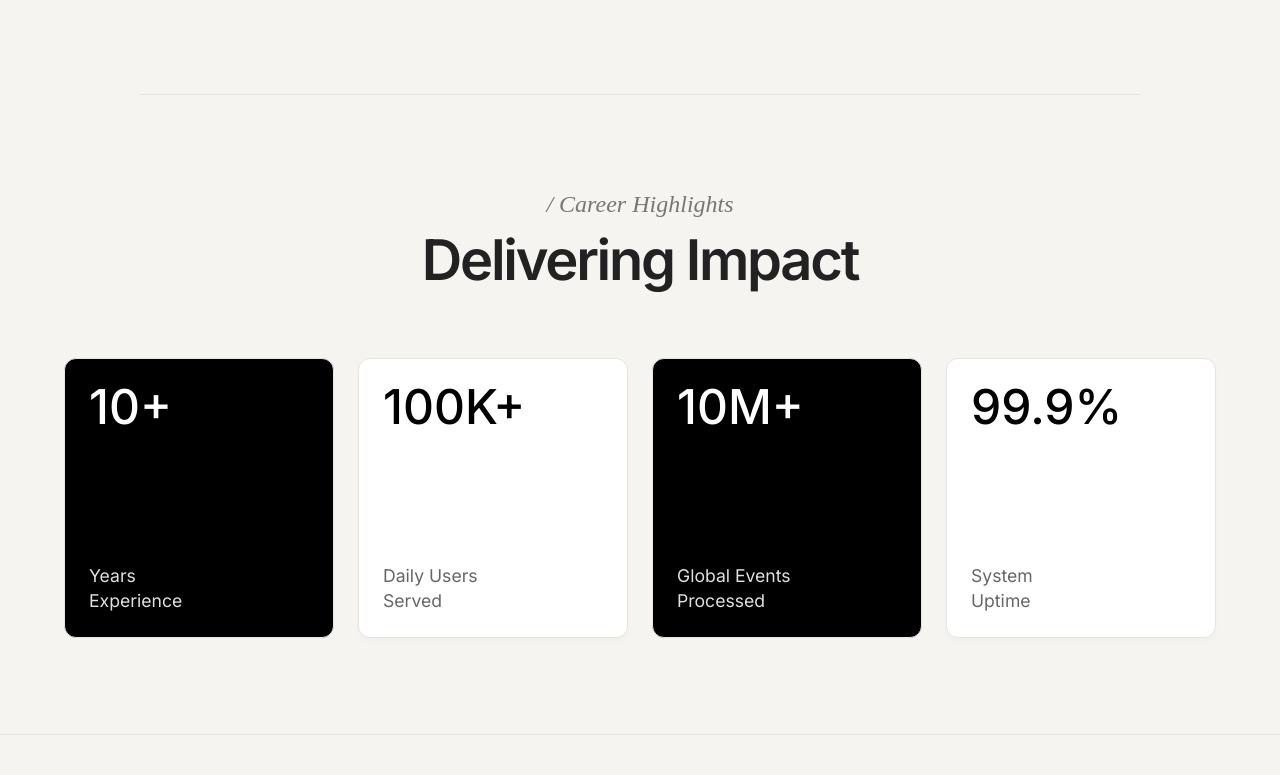
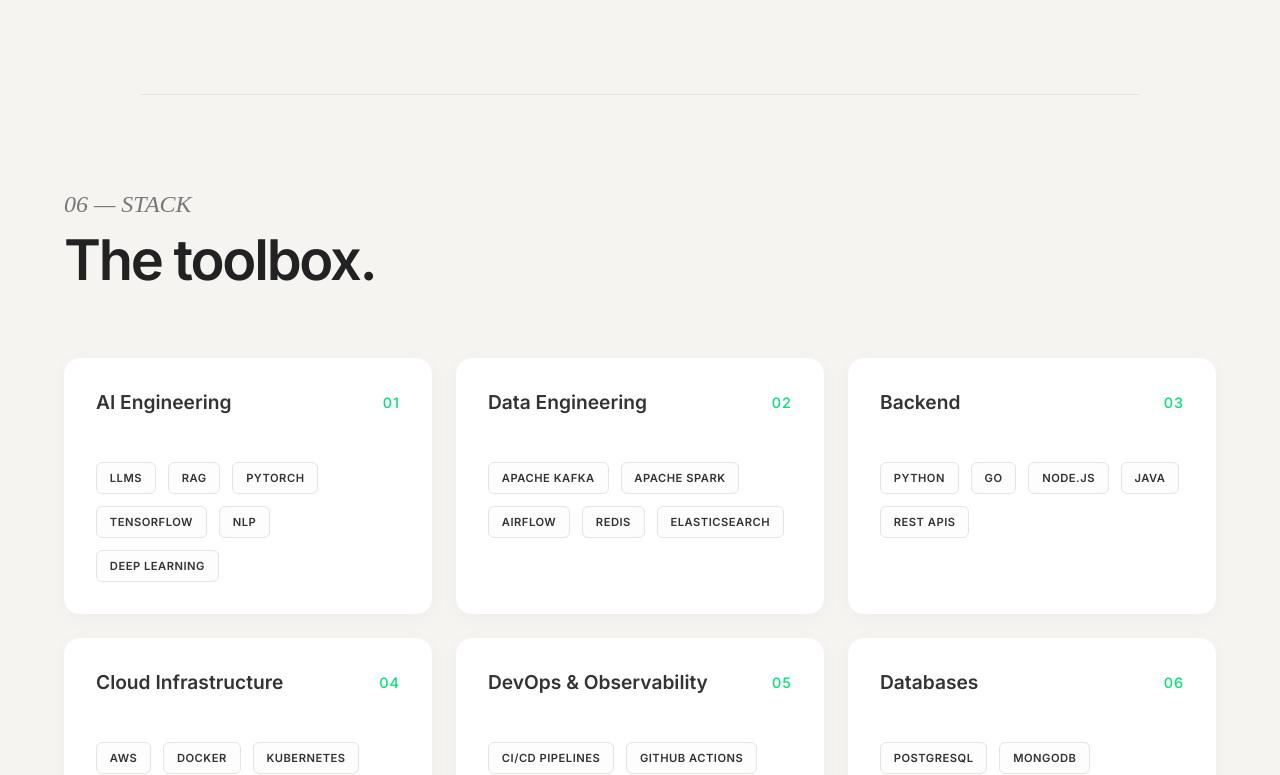
Before and after one commit to owennoah/david, a React (Vite) app: page / in a window 1280 px wide. Shown: the part 3350-4125 px from the top of the page. Built offline with nearby package versions, Linux system fonts and the light colour scheme.

Commit message:
refactor: combined delivering impact into the outcomes section and updated nav target

```diff
--- a/src/App.jsx
+++ b/src/App.jsx
@@ -210,12 +210,12 @@ function App() {
 
         {/* Impact Numbers Section */}
         <div className="outcomes-section-wrapper">
-          <section id="achievements" className="outcomes-section fade-in-section">
+          <section id="highlights" className="outcomes-section fade-in-section">
             <div className="outcomes-header">
               <span className="outcomes-number">03</span>
               <span className="outcomes-subtitle">— IMPACT</span>
             </div>
-            <h2 className="outcomes-title">Outcomes, in numbers.</h2>
+            <h2 className="outcomes-title">Delivering Impact.</h2>
 
             <div className="outcomes-grid">
               {/* Row 1: Large Cards (span 2) */}
@@ -292,32 +292,6 @@ function App() {
                 </div>
                 <span className="tl-role">Computer Science</span>
               </div>
-            </div>
-          </div>
-        </section>
-
-        <section id="highlights" className="highlights-section fade-in-section">
-          <div className="section-header center-align">
-            <span className="section-subtitle">/ Career Highlights</span>
-            <h2 className="section-title">Delivering Impact</h2>
-          </div>
-
-          <div className="highlights-grid">
-            <div className="stat-box dark-box highlight-card">
-              <span className="stat-box-number white-text">10+</span>
-              <span className="stat-box-desc">Years<br/>Experience</span>
-            </div>
-            <div className="stat-box light-box highlight-card">
-              <span className="stat-box-number black-text">100K+</span>
-              <span className="stat-box-desc" style={{color: '#666'}}>Daily Users<br/>Served</span>
-            </div>
-            <div className="stat-box dark-box highlight-card">
-              <span className="stat-box-number white-text">10M+</span>
-              <span className="stat-box-desc">Global Events<br/>Processed</span>
-            </div>
-            <div className="stat-box light-box highlight-card">
-              <span className="stat-box-number black-text">99.9%</span>
-              <span className="stat-box-desc" style={{color: '#666'}}>System<br/>Uptime</span>
             </div>
           </div>
         </section>
```
